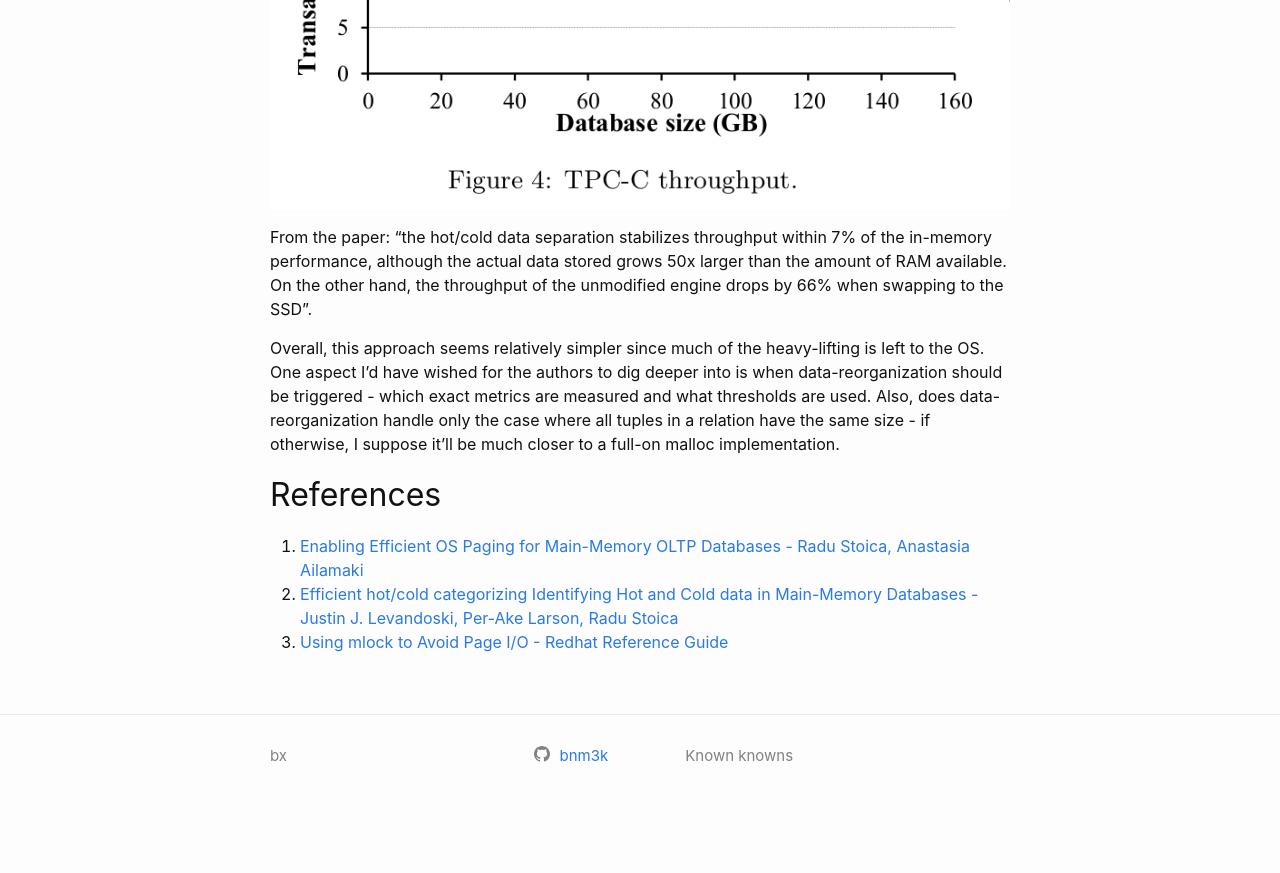
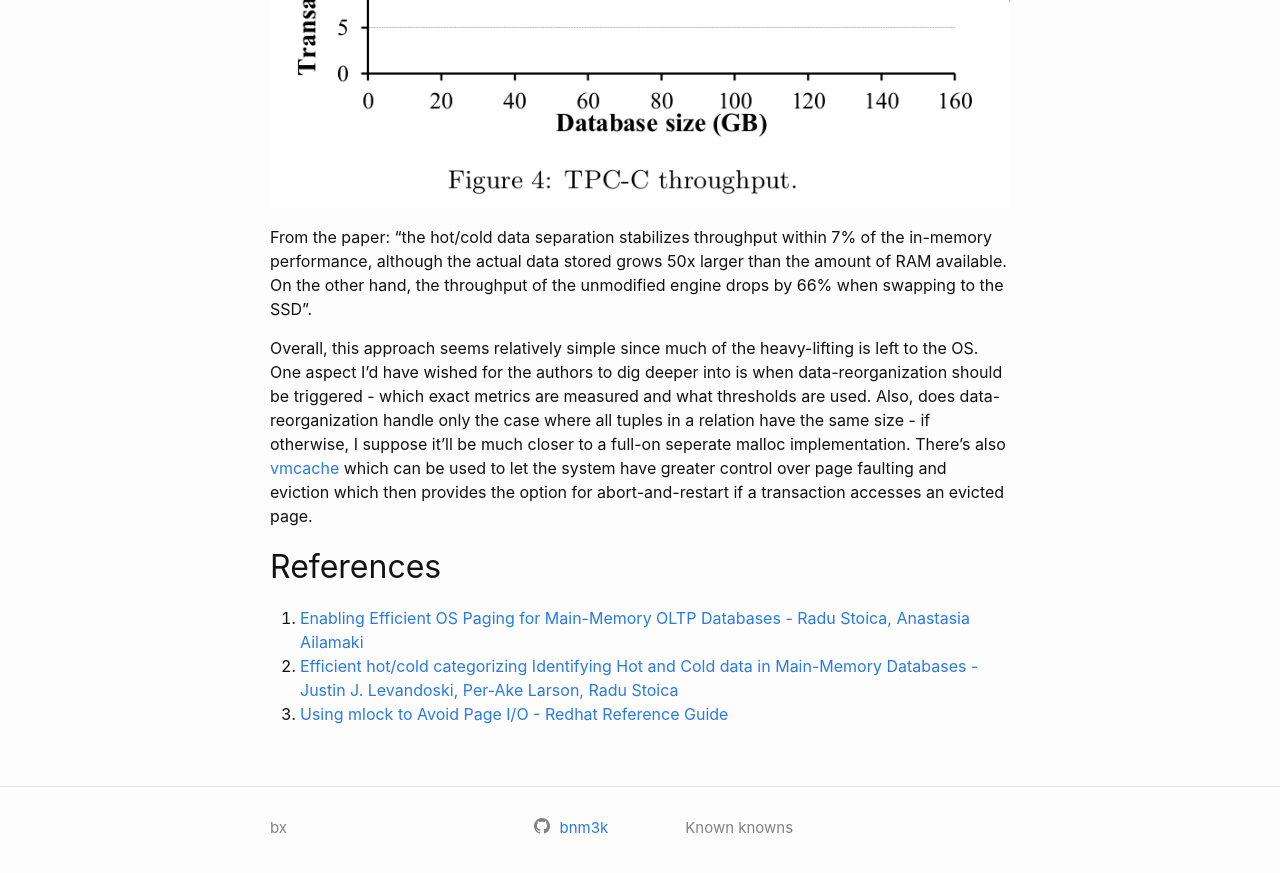
Before and after one commit to bnmoch3/blog, a Jekyll site: the page built from _posts/2024-06-07-efficient-os-paging-hot-cold.md, in a window 1280 px wide and 900 px high, scrolled down 2991 px. Shown: the top 873 px of the window. Built offline with Jekyll 4.4.1, drawn with Linux system fonts in a browser that asks for light colours; before the commit the page ends 3819 px from its top, so only the background shows below that.

Commit message:
Add minor update

```diff
--- a/_posts/2024-06-07-efficient-os-paging-hot-cold.md
+++ b/_posts/2024-06-07-efficient-os-paging-hot-cold.md
@@ -89,12 +89,17 @@ the in-memory performance, although the actual data stored grows 50x larger than
 the amount of RAM available. On the other hand, the throughput of the unmodified
 engine drops by 66% when swapping to the SSD".
 
-Overall, this approach seems relatively simpler since much of the heavy-lifting
+Overall, this approach seems relatively simple since much of the heavy-lifting
 is left to the OS. One aspect I'd have wished for the authors to dig deeper into
 is when data-reorganization should be triggered - which exact metrics are
 measured and what thresholds are used. Also, does data-reorganization handle
 only the case where all tuples in a relation have the same size - if otherwise,
-I suppose it'll be much closer to a full-on malloc implementation.
+I suppose it'll be much closer to a full-on seperate malloc implementation.
+There's also
+[vmcache](https://www.cs.cit.tum.de/fileadmin/w00cfj/dis/_my_direct_uploads/vmcache.pdf)
+which can be used to let the system have greater control over page faulting and
+eviction which then provides the option for abort-and-restart if a transaction
+accesses an evicted page.
 
 ## References
 
```
